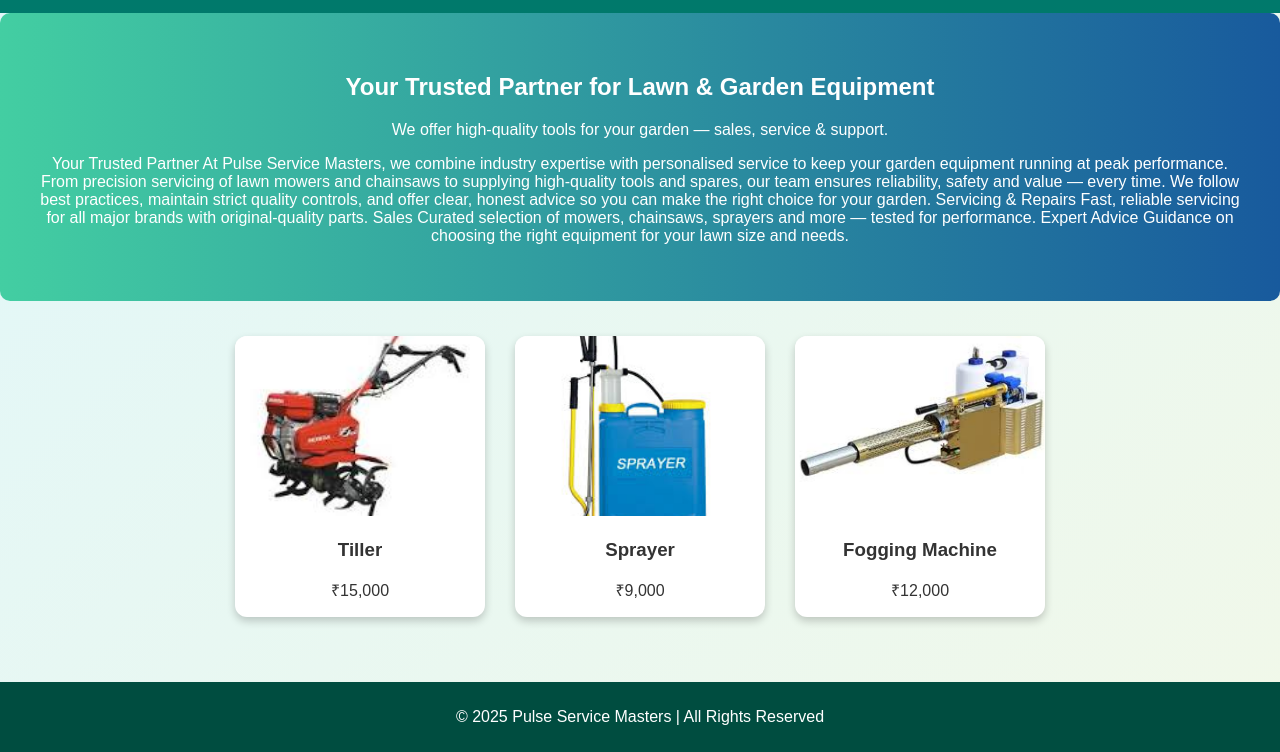
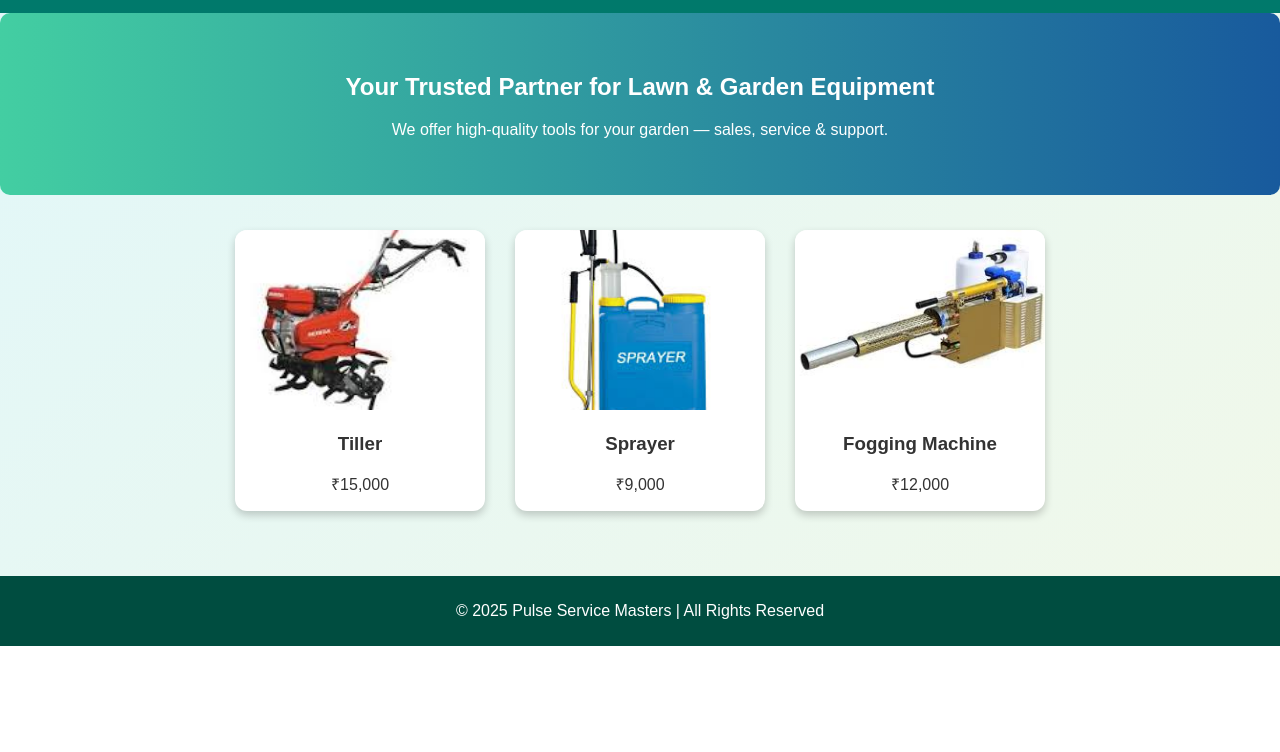
Before and after one commit to smuthuk5/pulseservicemasters, a plain HTML site: page index.html in a window 1280 px wide. Shown: the part 187-939 px from the top of the page. After the commit the page ends 833 px from the top, so only its background shows below. Drawn offline with Linux system fonts and the light colour scheme.

Commit message:
Update index.html

```diff
--- a/index.html
+++ b/index.html
@@ -22,25 +22,7 @@
     <section class="hero">
       <h2>Your Trusted Partner for Lawn & Garden Equipment</h2>
       <p>We offer high-quality tools for your garden — sales, service & support.</p>
-     <p> Your Trusted Partner
 
-At Pulse Service Masters, we combine industry expertise with personalised service to keep your garden equipment running at peak performance. From precision servicing of lawn mowers and chainsaws to supplying high-quality tools and spares, our team ensures reliability, safety and value — every time.
-
-We follow best practices, maintain strict quality controls, and offer clear, honest advice so you can make the right choice for your garden.
-
-Servicing & Repairs
-
-Fast, reliable servicing for all major brands with original-quality parts.
-
-Sales
-
-Curated selection of mowers, chainsaws, sprayers and more — tested for performance.
-
-Expert Advice
-
-Guidance on choosing the right equipment for your lawn size and needs.
-
-</p>
     </section>
 
     <section class="product-grid">
```
